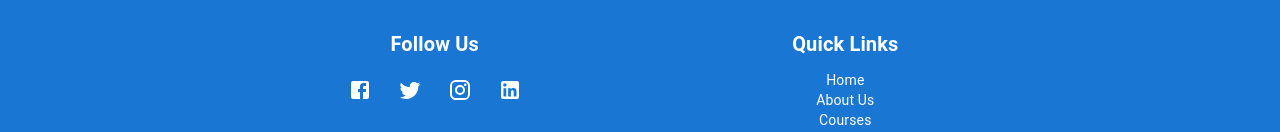
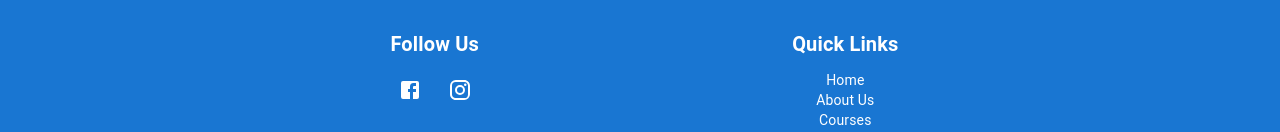
Before and after one commit to WilliamSato77/dreamon, a React (Create React App) app: page /coursedetails/1 in a window 1280 px wide. Shown: the part 812-944 px from the top of the page. Built offline with nearby package versions, Linux system fonts and the light colour scheme.

Commit message:
added links to the social media links, added color transition on hover

```diff
--- a/src/components/footer/footer.js
+++ b/src/components/footer/footer.js
@@ -1,6 +1,6 @@
 import React from "react";
 import { Box, Typography, IconButton, Grid } from "@mui/material";
-import { Facebook, Twitter, Instagram, LinkedIn } from "@mui/icons-material";
+import { Facebook, Instagram } from "@mui/icons-material";
 
 function Footer() {
   return (
@@ -13,7 +13,6 @@ function Footer() {
       }}
     >
       <Grid container spacing={4} justifyContent="center">
-
         {/* Social Media Links */}
         <Grid item xs={12} md={4}>
           <Typography variant="h6" sx={{ fontWeight: "bold", marginBottom: "10px" }}>
@@ -21,7 +20,7 @@ function Footer() {
           </Typography>
           <Box sx={{ display: "flex", justifyContent: "center", gap: "10px" }}>
             <IconButton
-              href="https://facebook.com"
+              href="https://www.facebook.com/profile.php?id=100084805035619&mibextid=ZbWKwL"
               target="_blank"
               sx={{
                 color: "#fff",
@@ -31,17 +30,7 @@ function Footer() {
               <Facebook />
             </IconButton>
             <IconButton
-              href="https://twitter.com"
-              target="_blank"
-              sx={{
-                color: "#fff",
-                "&:hover": { color: "#90caf9" },
-              }}
-            >
-              <Twitter />
-            </IconButton>
-            <IconButton
-              href="https://instagram.com"
+              href="https://www.instagram.com/part_time_sessions/profilecard/?igsh=MTE4bDN2aDR1ZnV3bQ=="
               target="_blank"
               sx={{
                 color: "#fff",
@@ -49,16 +38,6 @@ function Footer() {
               }}
             >
               <Instagram />
-            </IconButton>
-            <IconButton
-              href="https://linkedin.com"
-              target="_blank"
-              sx={{
-                color: "#fff",
-                "&:hover": { color: "#90caf9" },
-              }}
-            >
-              <LinkedIn />
             </IconButton>
           </Box>
         </Grid>
```
